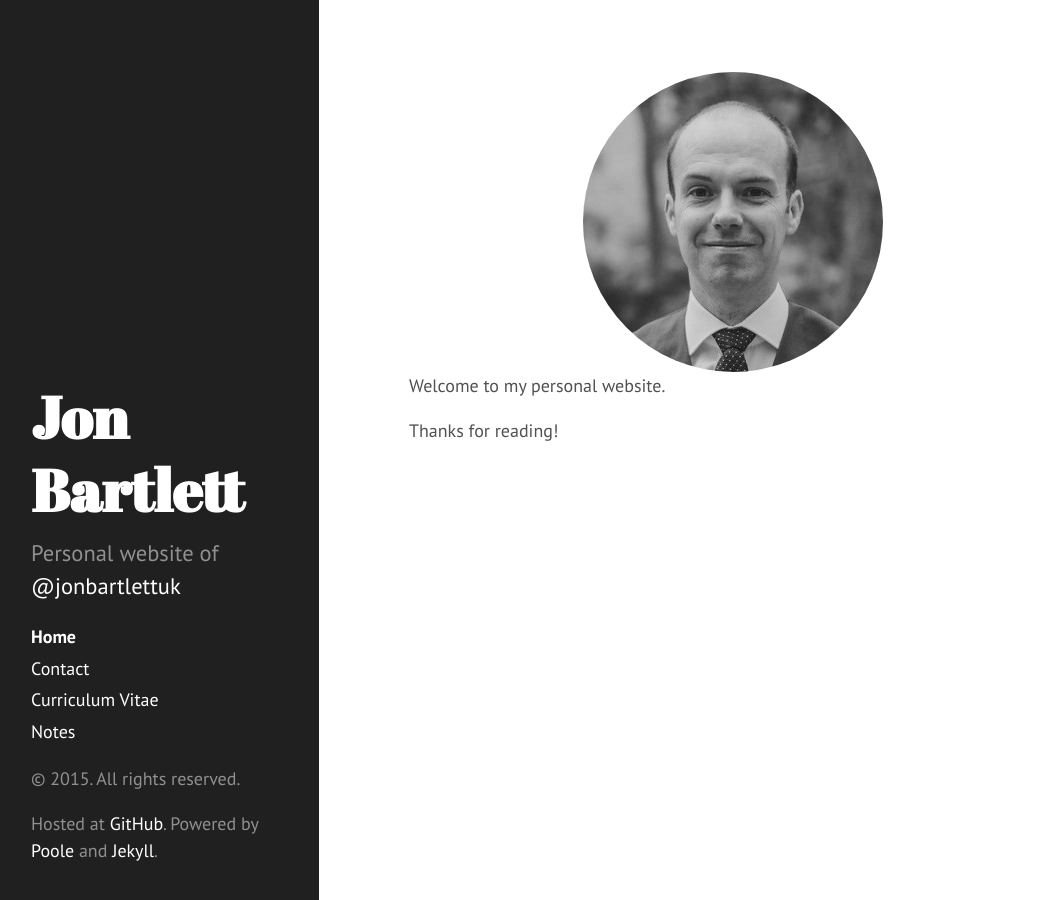
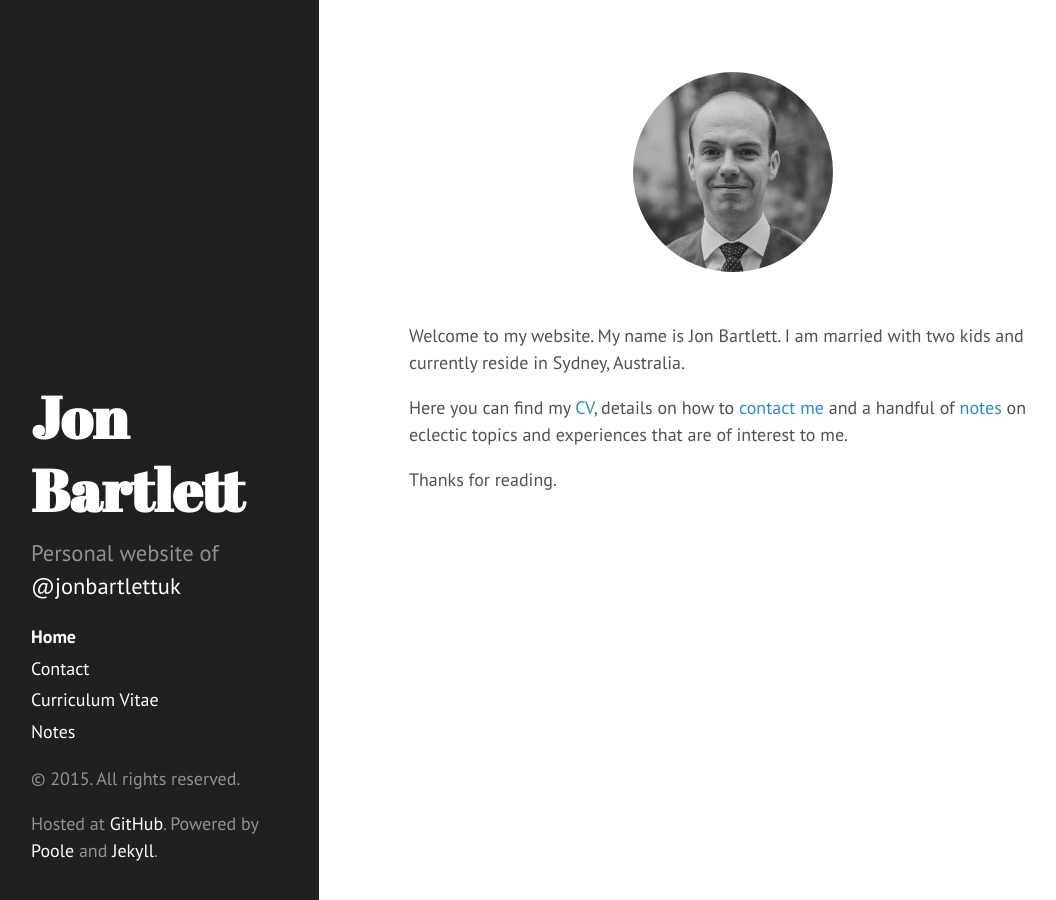
Before and after one commit to jonbartlett/jonbartlett.github.io, a Jekyll site: the page built from index.md, in a window 1280 px wide. Shown: the whole page, without its empty margins (5-1061 px from the left). Built offline with Jekyll 4.4.1, drawn with Linux system fonts in a browser that asks for light colours; Markdown is read by kramdown in place of the engine named in the settings.

Commit message:
home page content:

```diff
--- a/index.md
+++ b/index.md
@@ -3,8 +3,10 @@ layout: default
 title: Home
 ---
 
-<div class="circular"></div>
+<div class="profile_pic"></div>
 
-Welcome to my personal website.
+Welcome to my website. My name is Jon Bartlett. I am married with two kids and currently reside in Sydney, Australia.
 
-Thanks for reading!
+Here you can find my [CV](cv), details on how to [contact me](contact) and a handful of [notes](notes) on eclectic topics and experiences that are of interest to me.
+
+Thanks for reading.
--- a/public/css/custom.css
+++ b/public/css/custom.css
@@ -1,10 +1,17 @@
-.circular {
-      width: 300px;
-      height: 300px;
-      border-radius: 150px;
-      -webkit-border-radius: 150px;
-      -moz-border-radius: 150px;
-      background: url(/public/images/jb_profile_pic_300x300.jpg) no-repeat;
+/*
+ * Custom CSS file added to keep jonbartlett.org styles separate
+ *
+ */
+
+/* Profile pic with port hole view */
+.profile_pic {
+      width: 200px;
+      height: 200px;
+      border-radius: 100px;
+      -webkit-border-radius: 100px;
+      -moz-border-radius: 100px;
+      background: url(/public/images/jb_profile_pic_200x200.jpg) no-repeat;
       margin-left: auto;
       margin-right: auto;
+      margin-bottom: 50px;
 	}
```
